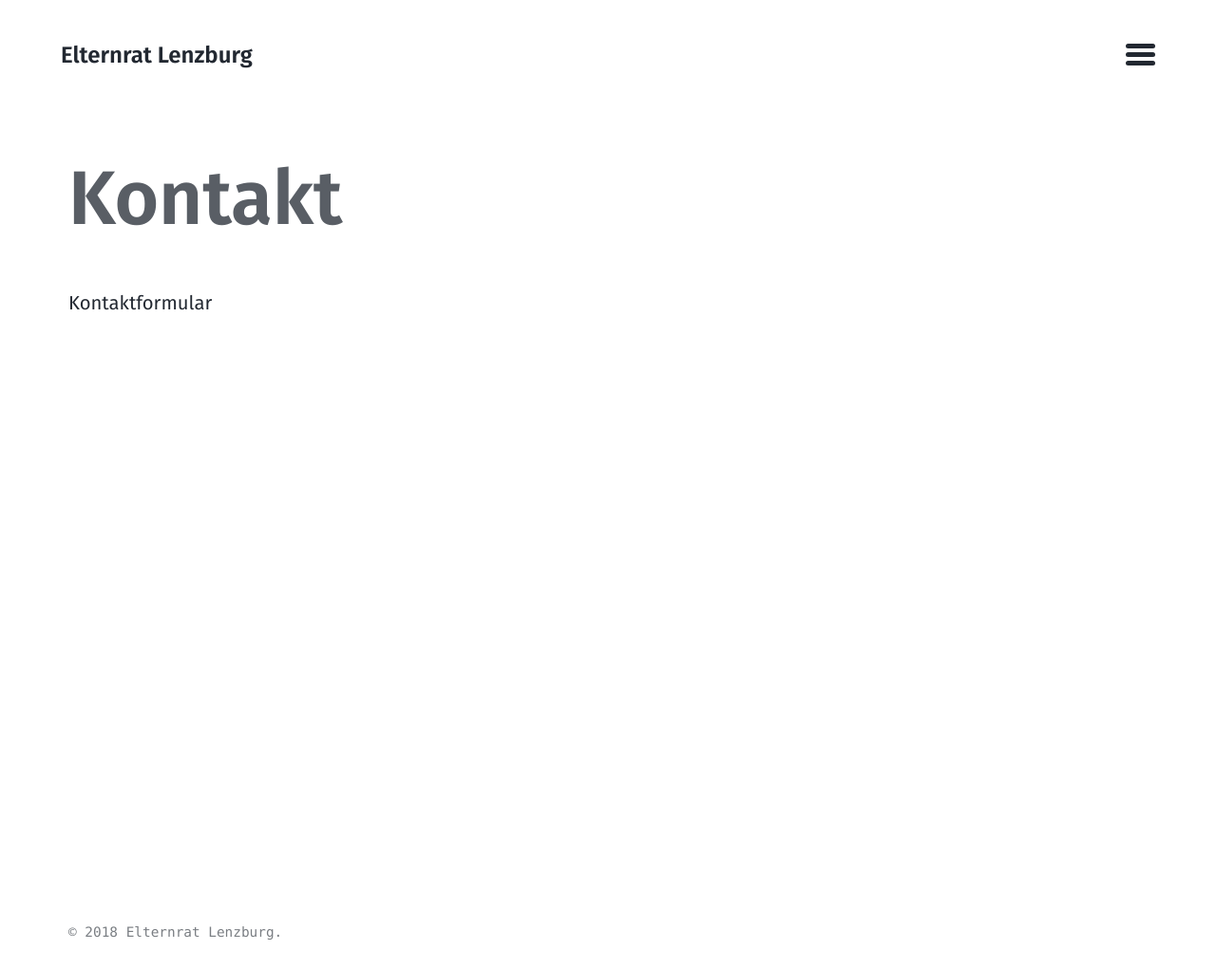
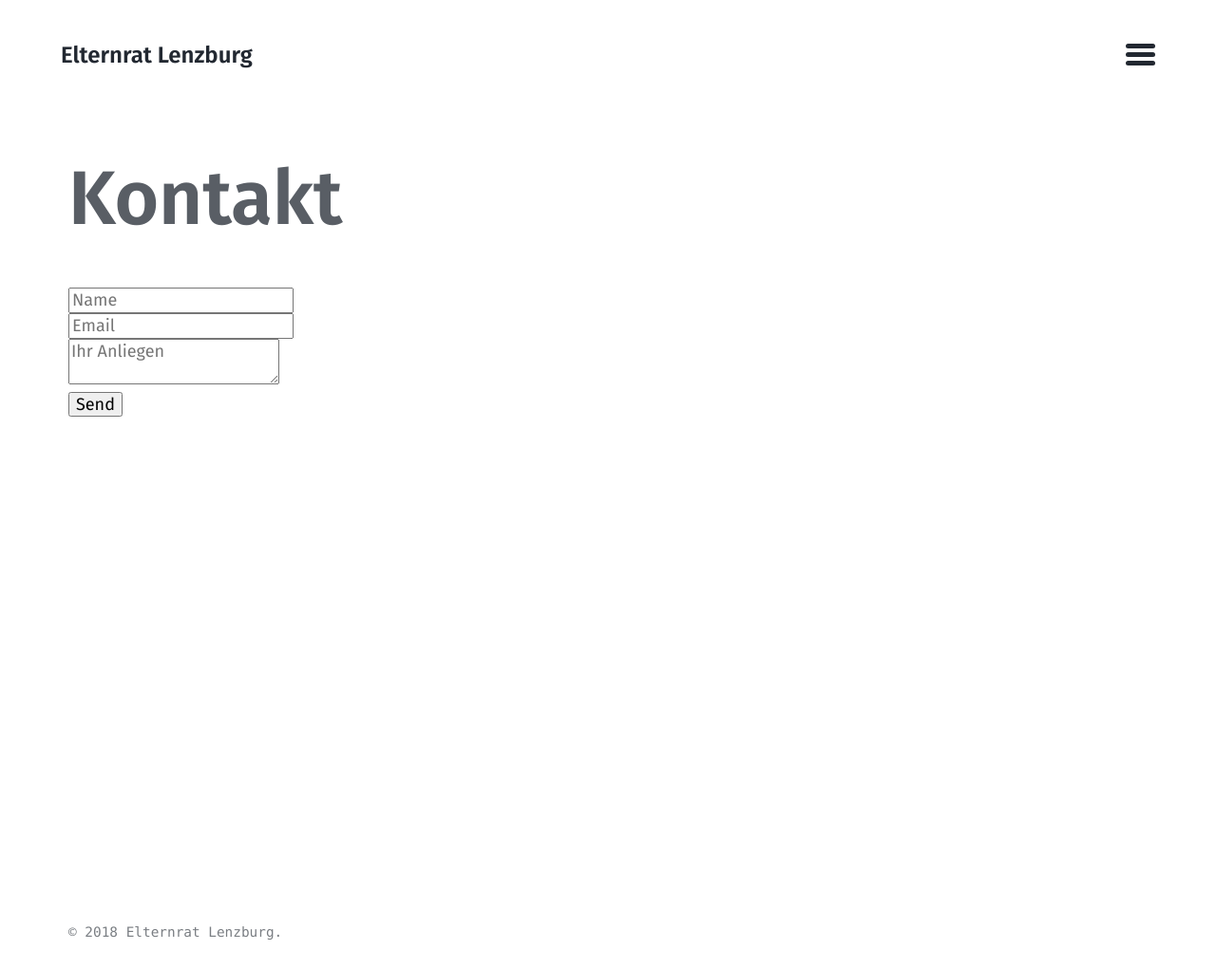
Before and after one commit to elternratlenzburg/elternratlenzburg.github.io, a Jekyll site: the page built from kontakt.md, in a window 1280 px wide. Shown: the whole page at 95% size. Built offline with Jekyll 4.4.1, drawn with Linux system fonts in a browser that asks for light colours.

Commit message:
Add contact form

```diff
--- a/kontakt.md
+++ b/kontakt.md
@@ -1,7 +1,13 @@
 ---
 layout: page
 title: Kontakt
-permalink: /kontakt/
 ---
 
-Kontaktformular
+<div>
+	<form action="https://formspree.io/info@elternratlenzburg.ch" method="POST">
+		<input type="text" name="name" placeholder="Name"><br>
+		<input type="email" name="_replyto" placeholder="Email"><br>
+		<textarea name="anliegen" placeholder="Ihr Anliegen"></textarea><br>
+		<button type="submit" value="Send">Send</button>
+	</form>
+</div>
```
